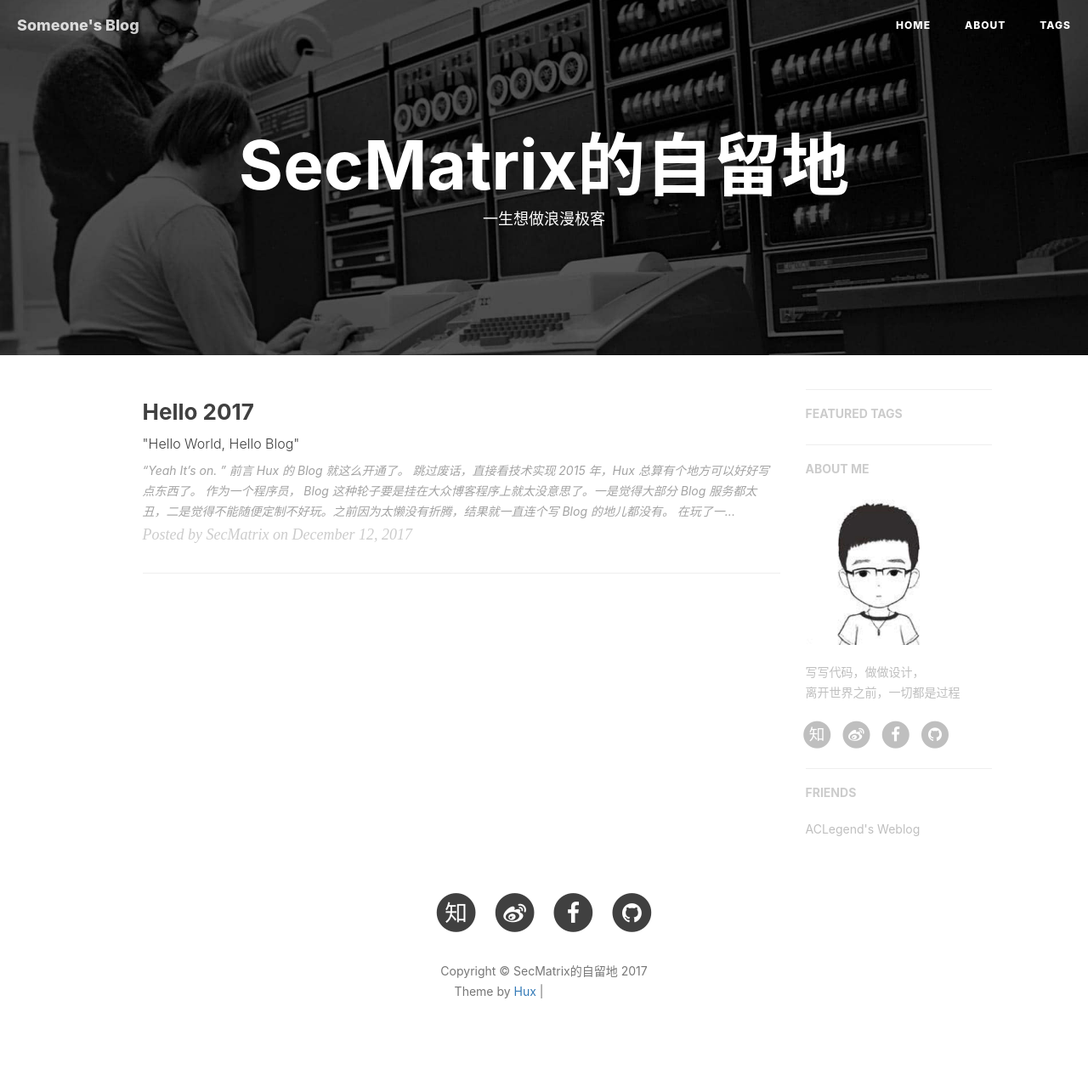
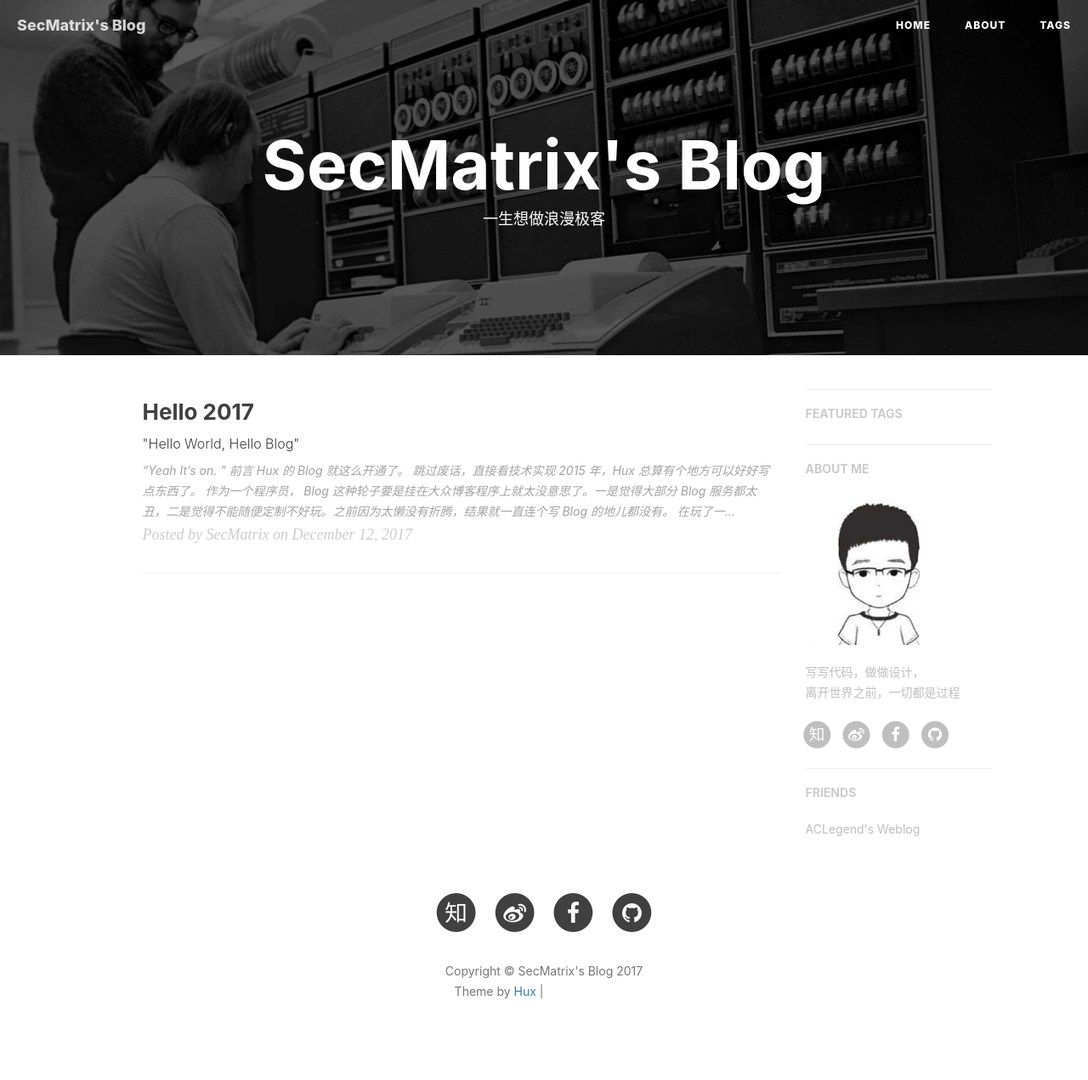
Before and after one commit to SecMatrix/SecMatrix.github.io, a Jekyll site: the page built from index.html, in a window 1280 px wide. Shown: the whole page at 85% size. Built offline with Jekyll 4.4.1, drawn with Linux system fonts in a browser that asks for light colours; nearby versions of some CDN libraries; the list of posts is cut into pages by our own code; comment, search, counter and statistics services are not loaded; grey boxes are pictures that could not be loaded.

Commit message:
no message

```diff
--- a/_config.yml
+++ b/_config.yml
@@ -1,6 +1,6 @@
 # Site settings
-title: SecMatrix的自留地
-title2: Someone's Blog
+title2: SecMatrix的自留地
+title: SecMatrix's Blog
 SEOTitle: SecMatrix的自留地 | SecMatrix's Blog
 header-img: img/post-bg-unix-linux.jpg
 email: secmatrix@hotmail.com
--- a/_includes/nav.html
+++ b/_includes/nav.html
@@ -9,7 +9,7 @@
                 <span class="icon-bar"></span>
                 <span class="icon-bar"></span>
             </button>
-            <a class="navbar-brand" href="{{ site.baseurl }}/">{{ site.title2 }}</a>
+            <a class="navbar-brand" href="{{ site.baseurl }}/">{{ site.title }}</a>
         </div>
 
         <!-- Collect the nav links, forms, and other content for toggling -->
```
